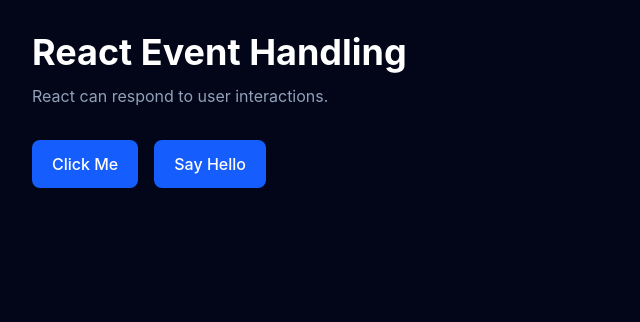
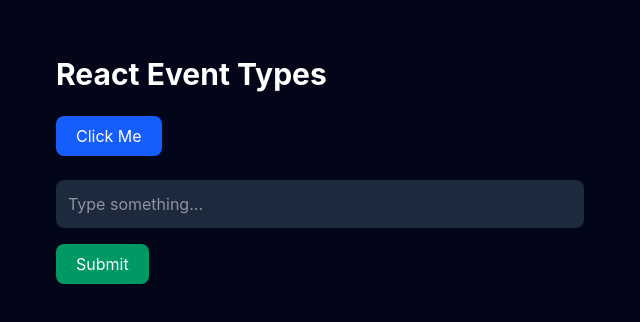
Before and after one commit to foysaliio/React-Mastery-Journey, a React (Vite) app: page / in a window 1280 px wide. Shown: the top 322 px of the page, without its empty margins (0-640 px from the left). Built offline with nearby package versions, Linux system fonts and the light colour scheme.

Commit message:
feat(react): learn React event types

```diff
--- a/src/App.tsx
+++ b/src/App.tsx
@@ -1,27 +1,9 @@
-import EventButton from "./components/EventButton";
+import EventPlayground from "./components/EventPlayground";
 
 const App = () => {
-  const HandleClick = (): void => {
-    alert("Button clicked!");
-  };
-
-  const handleGreeting = (): void => {
-    alert("Welcome to React");
-  };
-
   return (
-    <main className="min-h-screen bg-slate-950 p-8 text-white">
-      <h1 className="text-4xl font-bold">React Event Handling</h1>
-
-      <p className="mt-3 text-slate-400">
-        React can respond to user interactions.
-      </p>
-
-      <div className="mt-8 flex gap-4">
-        <EventButton label="Click Me" onClick={HandleClick} />
-
-        <EventButton label="Say Hello" onClick={handleGreeting} />
-      </div>
+    <main className="min-h-screen bg-slate-950 p-8">
+      <EventPlayground />
     </main>
   );
 };
--- a/src/components/EventButton.tsx
+++ /dev/null
@@ -1,18 +0,0 @@
-interface EventButtonProps {
-  label: string;
-  onClick: () => void;
-}
-
-const EventButton = ({ label, onClick }: EventButtonProps) => {
-  return (
-    <button
-      type="button"
-      onClick={onClick}
-      className="rounded-lg bg-blue-600 px-5 py-3 font-medium text-white transition hover:bg-blue-700"
-    >
-      {label}
-    </button>
-  );
-};
-
-export default EventButton;
--- /dev/null
+++ b/src/components/EventPlayground.tsx
@@ -0,0 +1,55 @@
+import type {
+  ChangeEvent,
+  KeyboardEvent,
+  MouseEvent,
+  SubmitEvent,
+} from "react";
+
+function EventPlayground() {
+  const handleClick = (event: MouseEvent<HTMLButtonElement>): void => {
+    console.log(event.currentTarget.textContent);
+  };
+
+  const handleChange = (event: ChangeEvent<HTMLInputElement>): void => {
+    console.log(event.currentTarget.value);
+  };
+
+  const handleKeyDown = (event: KeyboardEvent<HTMLInputElement>): void => {
+    console.log(event.key);
+  };
+
+  const handleSubmit = (event: SubmitEvent<HTMLFormElement>): void => {
+    event.preventDefault();
+    console.log("Form submitted");
+  };
+
+  return (
+    <section className="max-w-xl p-6 text-white">
+      <h1 className="text-3xl font-bold">React Event Types</h1>
+
+      <button
+        type="button"
+        onClick={handleClick}
+        className="mt-6 rounded-lg bg-blue-600 px-5 py-2"
+      >
+        Click Me
+      </button>
+
+      <form onSubmit={handleSubmit} className="mt-6 space-y-4">
+        <input
+          type="text"
+          placeholder="Type something..."
+          onChange={handleChange}
+          onKeyDown={handleKeyDown}
+          className="w-full rounded-lg bg-slate-800 p-3"
+        />
+
+        <button type="submit" className="rounded-lg bg-emerald-600 px-5 py-2">
+          Submit
+        </button>
+      </form>
+    </section>
+  );
+}
+
+export default EventPlayground;
```
